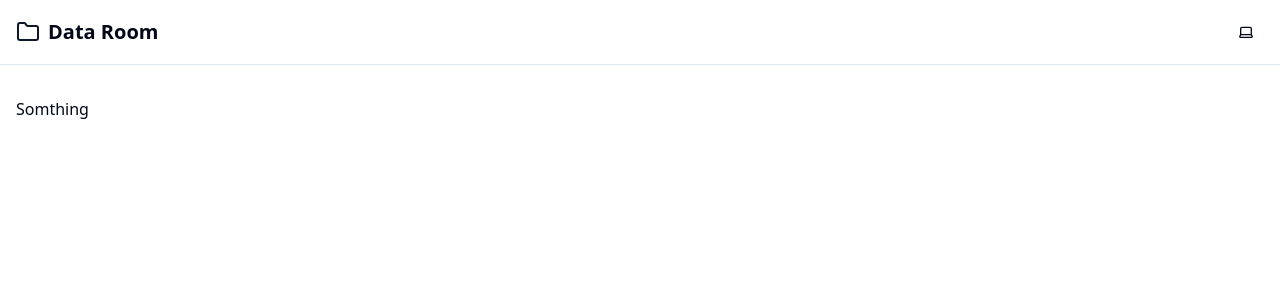
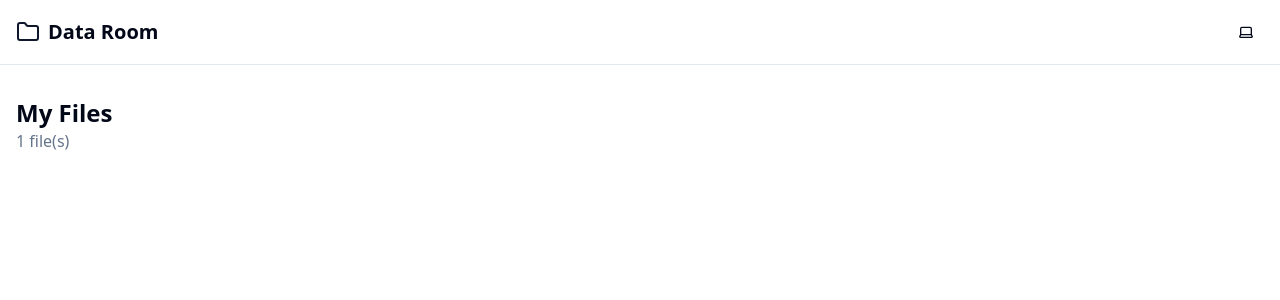
Before and after one commit to devraider/dataroom, a React app in the folder frontend/: page / in a window 1280 px wide. Shown: the top 300 px of the page. Built offline with nearby package versions, Linux system fonts and the light colour scheme; the HTML template or start-up script is replaced by a standard one.

Commit message:
fe: feat:  FileList use it in App

```diff
--- a/frontend/src/App.tsx
+++ b/frontend/src/App.tsx
@@ -1,9 +1,12 @@
 import Layout from "./components/layout/Layout";
+import FileList from "./components/files/FileList";
 
 function App() {
   return (
     <>
-      <Layout>Somthing</Layout>
+      <Layout>
+        <FileList />
+      </Layout>
     </>
   );
 }
--- a/frontend/src/components/files/FileList.tsx
+++ b/frontend/src/components/files/FileList.tsx
@@ -1,4 +1,4 @@
-export function FileList() {
+export default function FileList() {
   return (
     <div>
       <div className="flex items-center justify-between">
```
